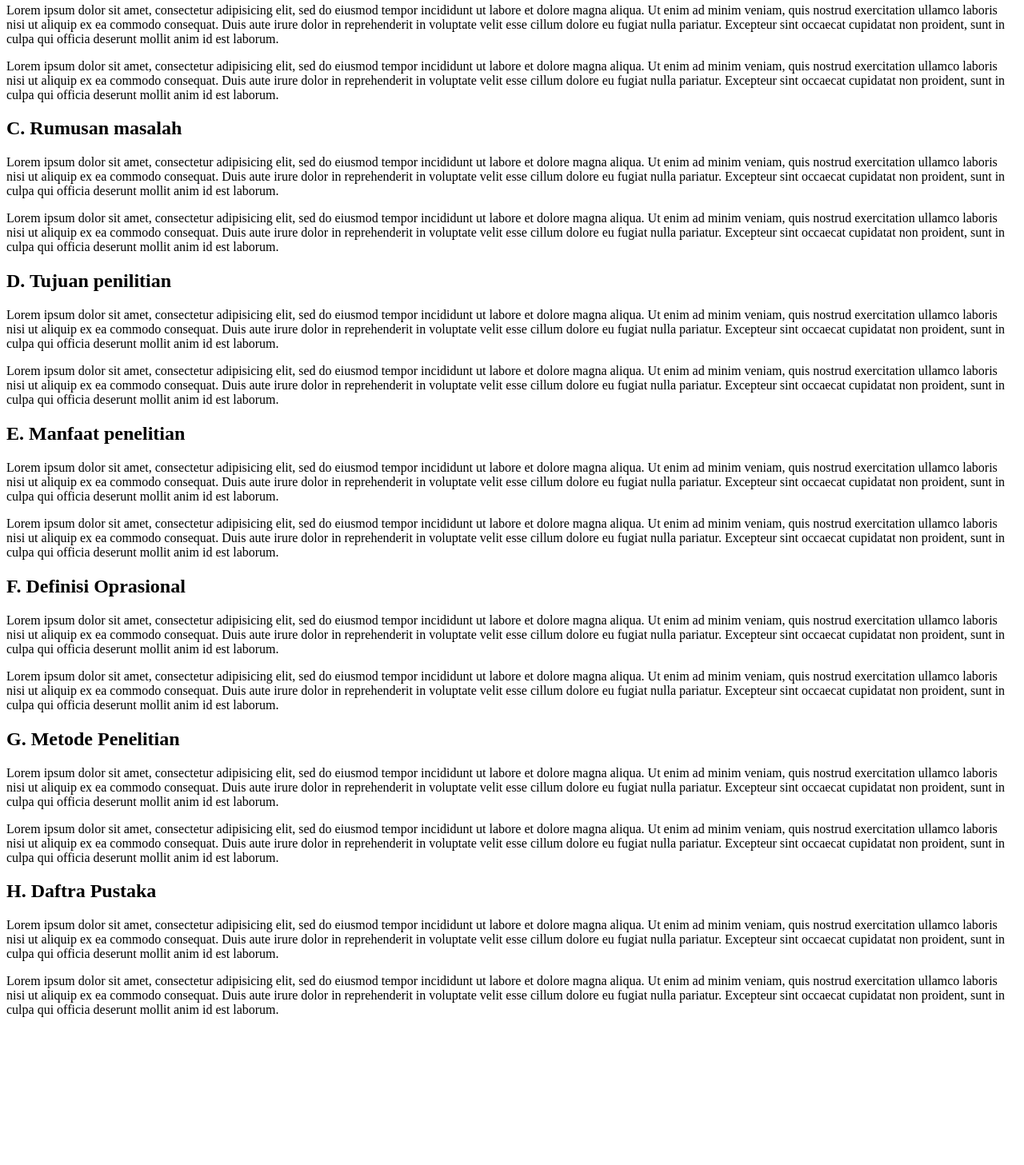
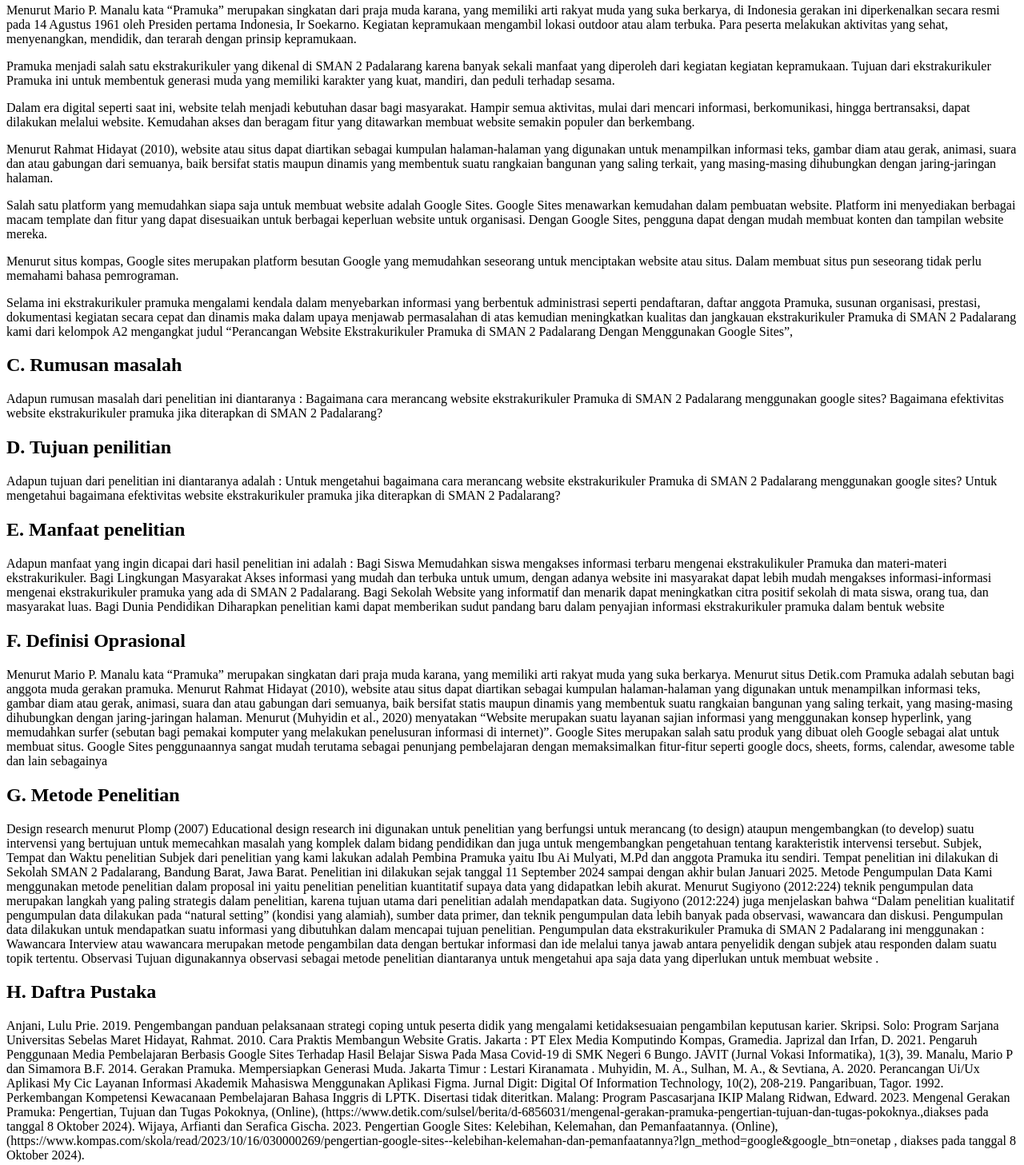
Before and after one commit to Bobotak93/KTI2024, a plain HTML site: page index.html in a window 1280 px wide. Shown: the part 297-1754 px from the top of the page at 80% size. Before the commit the page ends 1585 px from the top, so only its background shows below. Drawn offline with Linux system fonts and the light colour scheme.

Commit message:
Update index.html
Melengkapi Isi Konten

```diff
--- a/index.html
+++ b/index.html
@@ -13,102 +13,83 @@
 <p>Perancangan Website Ekstrakurikuler Pramuka di SMAN 2 Padalarang Menggunakan Google Sites</p>
 
 <h2>B. Latar Belakang</h2>
-<p>Lorem ipsum dolor sit amet, consectetur adipisicing elit, sed do eiusmod
-tempor incididunt ut labore et dolore magna aliqua. Ut enim ad minim veniam,
-quis nostrud exercitation ullamco laboris nisi ut aliquip ex ea commodo
-consequat. Duis aute irure dolor in reprehenderit in voluptate velit esse
-cillum dolore eu fugiat nulla pariatur. Excepteur sint occaecat cupidatat non
-proident, sunt in culpa qui officia deserunt mollit anim id est laborum.</p>
-<p>Lorem ipsum dolor sit amet, consectetur adipisicing elit, sed do eiusmod
-tempor incididunt ut labore et dolore magna aliqua. Ut enim ad minim veniam,
-quis nostrud exercitation ullamco laboris nisi ut aliquip ex ea commodo
-consequat. Duis aute irure dolor in reprehenderit in voluptate velit esse
-cillum dolore eu fugiat nulla pariatur. Excepteur sint occaecat cupidatat non
-proident, sunt in culpa qui officia deserunt mollit anim id est laborum.</p>
+<p>Menurut Mario P. Manalu kata “Pramuka” merupakan singkatan dari praja muda karana, yang memiliki arti rakyat muda yang suka berkarya, di Indonesia gerakan ini diperkenalkan secara resmi pada 14 Agustus 1961 oleh Presiden pertama Indonesia, Ir Soekarno. Kegiatan kepramukaan mengambil lokasi outdoor atau alam terbuka. Para peserta melakukan aktivitas yang sehat, menyenangkan, mendidik, dan terarah dengan prinsip kepramukaan.
+</p>
+<p>Pramuka menjadi salah satu ekstrakurikuler yang dikenal di SMAN 2 Padalarang karena banyak sekali manfaat yang diperoleh dari kegiatan kegiatan kepramukaan. Tujuan dari ekstrakurikuler Pramuka ini untuk membentuk generasi muda yang memiliki karakter yang kuat, mandiri, dan peduli terhadap sesama.</p>
+<p>Dalam era digital seperti saat ini, website telah menjadi kebutuhan dasar bagi masyarakat. Hampir semua aktivitas, mulai dari mencari informasi, berkomunikasi, hingga bertransaksi, dapat dilakukan melalui website. Kemudahan akses dan beragam fitur yang ditawarkan membuat website semakin populer dan berkembang. </p>
+<p>Menurut Rahmat Hidayat (2010), website atau situs dapat diartikan sebagai kumpulan halaman-halaman yang digunakan untuk menampilkan informasi teks, gambar diam atau gerak, animasi, suara dan atau gabungan dari semuanya, baik bersifat statis maupun dinamis yang membentuk suatu rangkaian bangunan yang saling terkait, yang masing-masing dihubungkan dengan jaring-jaringan halaman.</p>
+<p>Salah satu platform yang memudahkan siapa saja untuk membuat website adalah Google Sites. Google Sites menawarkan kemudahan dalam pembuatan website. Platform ini menyediakan berbagai macam template dan fitur yang dapat disesuaikan untuk berbagai keperluan website untuk organisasi. Dengan Google Sites, pengguna dapat dengan mudah membuat konten dan tampilan website mereka.
+</p>
+<p>Menurut situs kompas, Google sites merupakan platform besutan Google yang memudahkan seseorang untuk menciptakan website atau situs. Dalam membuat situs pun seseorang tidak perlu memahami bahasa pemrograman.</p>
+<p>Selama ini ekstrakurikuler pramuka mengalami kendala dalam menyebarkan informasi yang berbentuk administrasi seperti pendaftaran, daftar anggota Pramuka, susunan organisasi, prestasi, dokumentasi kegiatan secara cepat dan dinamis maka dalam upaya menjawab permasalahan di atas kemudian meningkatkan kualitas dan jangkauan ekstrakurikuler Pramuka di SMAN 2 Padalarang kami dari kelompok A2 mengangkat judul “Perancangan Website Ekstrakurikuler Pramuka di SMAN 2 Padalarang Dengan Menggunakan Google Sites”, </p>
+
+
+
+
+
 
 <h2>C. Rumusan masalah</h2>
-<p>Lorem ipsum dolor sit amet, consectetur adipisicing elit, sed do eiusmod
-tempor incididunt ut labore et dolore magna aliqua. Ut enim ad minim veniam,
-quis nostrud exercitation ullamco laboris nisi ut aliquip ex ea commodo
-consequat. Duis aute irure dolor in reprehenderit in voluptate velit esse
-cillum dolore eu fugiat nulla pariatur. Excepteur sint occaecat cupidatat non
-proident, sunt in culpa qui officia deserunt mollit anim id est laborum.</p>
-<p>Lorem ipsum dolor sit amet, consectetur adipisicing elit, sed do eiusmod
-tempor incididunt ut labore et dolore magna aliqua. Ut enim ad minim veniam,
-quis nostrud exercitation ullamco laboris nisi ut aliquip ex ea commodo
-consequat. Duis aute irure dolor in reprehenderit in voluptate velit esse
-cillum dolore eu fugiat nulla pariatur. Excepteur sint occaecat cupidatat non
-proident, sunt in culpa qui officia deserunt mollit anim id est laborum.</p>
+<p>Adapun rumusan masalah dari penelitian ini diantaranya :
+Bagaimana cara merancang website ekstrakurikuler Pramuka di SMAN 2 Padalarang menggunakan google sites?
+Bagaimana efektivitas website ekstrakurikuler pramuka jika diterapkan di SMAN 2 Padalarang?</p>
 
 <h2>D. Tujuan penilitian</h2>
-<p>Lorem ipsum dolor sit amet, consectetur adipisicing elit, sed do eiusmod
-tempor incididunt ut labore et dolore magna aliqua. Ut enim ad minim veniam,
-quis nostrud exercitation ullamco laboris nisi ut aliquip ex ea commodo
-consequat. Duis aute irure dolor in reprehenderit in voluptate velit esse
-cillum dolore eu fugiat nulla pariatur. Excepteur sint occaecat cupidatat non
-proident, sunt in culpa qui officia deserunt mollit anim id est laborum.</p>
-<p>Lorem ipsum dolor sit amet, consectetur adipisicing elit, sed do eiusmod
-tempor incididunt ut labore et dolore magna aliqua. Ut enim ad minim veniam,
-quis nostrud exercitation ullamco laboris nisi ut aliquip ex ea commodo
-consequat. Duis aute irure dolor in reprehenderit in voluptate velit esse
-cillum dolore eu fugiat nulla pariatur. Excepteur sint occaecat cupidatat non
-proident, sunt in culpa qui officia deserunt mollit anim id est laborum.</p>
+<p>Adapun tujuan dari penelitian ini diantaranya adalah :
+Untuk mengetahui bagaimana cara merancang website ekstrakurikuler Pramuka di SMAN 2 Padalarang menggunakan google sites?
+Untuk mengetahui bagaimana efektivitas website ekstrakurikuler pramuka jika diterapkan di SMAN 2 Padalarang?</p>
 
 <h2>E. Manfaat penelitian</h2>
-<p>Lorem ipsum dolor sit amet, consectetur adipisicing elit, sed do eiusmod
-tempor incididunt ut labore et dolore magna aliqua. Ut enim ad minim veniam,
-quis nostrud exercitation ullamco laboris nisi ut aliquip ex ea commodo
-consequat. Duis aute irure dolor in reprehenderit in voluptate velit esse
-cillum dolore eu fugiat nulla pariatur. Excepteur sint occaecat cupidatat non
-proident, sunt in culpa qui officia deserunt mollit anim id est laborum.</p>
-<p>Lorem ipsum dolor sit amet, consectetur adipisicing elit, sed do eiusmod
-tempor incididunt ut labore et dolore magna aliqua. Ut enim ad minim veniam,
-quis nostrud exercitation ullamco laboris nisi ut aliquip ex ea commodo
-consequat. Duis aute irure dolor in reprehenderit in voluptate velit esse
-cillum dolore eu fugiat nulla pariatur. Excepteur sint occaecat cupidatat non
-proident, sunt in culpa qui officia deserunt mollit anim id est laborum.</p>
+<p>Adapun manfaat yang ingin dicapai dari hasil penelitian ini adalah :
+Bagi Siswa
+Memudahkan siswa mengakses informasi terbaru mengenai ekstrakulikuler Pramuka dan materi-materi ekstrakurikuler.
+Bagi Lingkungan Masyarakat
+Akses informasi yang mudah dan terbuka untuk umum, dengan adanya website ini masyarakat dapat lebih mudah mengakses informasi-informasi mengenai ekstrakurikuler pramuka yang ada di SMAN 2 Padalarang.
+Bagi Sekolah
+Website yang informatif dan menarik dapat meningkatkan citra positif sekolah di mata siswa, orang tua, dan masyarakat luas.
+Bagi Dunia Pendidikan
+Diharapkan penelitian kami dapat memberikan sudut pandang baru dalam penyajian informasi ekstrakurikuler pramuka dalam bentuk website
+</p>
 
 <h2>F. Definisi Oprasional</h2>
-<p>Lorem ipsum dolor sit amet, consectetur adipisicing elit, sed do eiusmod
-tempor incididunt ut labore et dolore magna aliqua. Ut enim ad minim veniam,
-quis nostrud exercitation ullamco laboris nisi ut aliquip ex ea commodo
-consequat. Duis aute irure dolor in reprehenderit in voluptate velit esse
-cillum dolore eu fugiat nulla pariatur. Excepteur sint occaecat cupidatat non
-proident, sunt in culpa qui officia deserunt mollit anim id est laborum.</p>
-<p>Lorem ipsum dolor sit amet, consectetur adipisicing elit, sed do eiusmod
-tempor incididunt ut labore et dolore magna aliqua. Ut enim ad minim veniam,
-quis nostrud exercitation ullamco laboris nisi ut aliquip ex ea commodo
-consequat. Duis aute irure dolor in reprehenderit in voluptate velit esse
-cillum dolore eu fugiat nulla pariatur. Excepteur sint occaecat cupidatat non
-proident, sunt in culpa qui officia deserunt mollit anim id est laborum.</p>
+<p>Menurut Mario P. Manalu kata “Pramuka” merupakan singkatan dari praja muda karana, yang memiliki arti rakyat muda yang suka berkarya.
+Menurut situs Detik.com Pramuka adalah sebutan bagi anggota muda gerakan pramuka.
+Menurut Rahmat Hidayat (2010), website atau situs dapat diartikan sebagai kumpulan halaman-halaman yang digunakan untuk menampilkan informasi teks, gambar diam atau gerak, animasi, suara dan atau gabungan dari semuanya, baik bersifat statis maupun dinamis yang membentuk suatu rangkaian bangunan yang saling terkait, yang masing-masing dihubungkan dengan jaring-jaringan halaman.
+Menurut (Muhyidin et al., 2020) menyatakan “Website merupakan suatu layanan sajian informasi yang menggunakan konsep hyperlink, yang memudahkan surfer (sebutan bagi pemakai komputer yang melakukan penelusuran informasi di internet)”.
+Google Sites merupakan salah satu produk yang dibuat oleh Google sebagai alat untuk membuat situs. Google Sites penggunaannya sangat mudah terutama sebagai penunjang pembelajaran dengan memaksimalkan fitur-fitur seperti google docs, sheets, forms, calendar, awesome table dan lain sebagainya
+</p>
 
 <h2>G. Metode Penelitian</h2>
-<p>Lorem ipsum dolor sit amet, consectetur adipisicing elit, sed do eiusmod
-tempor incididunt ut labore et dolore magna aliqua. Ut enim ad minim veniam,
-quis nostrud exercitation ullamco laboris nisi ut aliquip ex ea commodo
-consequat. Duis aute irure dolor in reprehenderit in voluptate velit esse
-cillum dolore eu fugiat nulla pariatur. Excepteur sint occaecat cupidatat non
-proident, sunt in culpa qui officia deserunt mollit anim id est laborum.</p>
-<p>Lorem ipsum dolor sit amet, consectetur adipisicing elit, sed do eiusmod
-tempor incididunt ut labore et dolore magna aliqua. Ut enim ad minim veniam,
-quis nostrud exercitation ullamco laboris nisi ut aliquip ex ea commodo
-consequat. Duis aute irure dolor in reprehenderit in voluptate velit esse
-cillum dolore eu fugiat nulla pariatur. Excepteur sint occaecat cupidatat non
-proident, sunt in culpa qui officia deserunt mollit anim id est laborum.</p>
+<p>Design research menurut Plomp (2007) Educational design research ini digunakan untuk penelitian yang berfungsi untuk merancang (to design) ataupun mengembangkan (to develop) suatu intervensi yang bertujuan untuk memecahkan masalah yang komplek dalam bidang pendidikan dan juga untuk mengembangkan pengetahuan tentang karakteristik intervensi tersebut.
+
+
+Subjek, Tempat dan Waktu penelitian
+Subjek dari penelitian yang kami lakukan adalah Pembina Pramuka yaitu Ibu Ai Mulyati, M.Pd dan anggota Pramuka itu sendiri.
+Tempat penelitian ini dilakukan di Sekolah SMAN 2 Padalarang, Bandung Barat, Jawa Barat. Penelitian ini dilakukan sejak tanggal 11 September 2024 sampai dengan akhir bulan Januari 2025.
+Metode Pengumpulan Data
+Kami menggunakan metode penelitian dalam proposal ini yaitu penelitian penelitian kuantitatif supaya data yang didapatkan lebih akurat. Menurut Sugiyono (2012:224) teknik pengumpulan data merupakan langkah yang paling strategis dalam penelitian, karena tujuan utama dari penelitian adalah mendapatkan data. Sugiyono (2012:224) juga menjelaskan bahwa “Dalam penelitian kualitatif pengumpulan data dilakukan pada “natural setting” (kondisi yang alamiah), sumber data primer, dan teknik pengumpulan data lebih banyak pada observasi, wawancara dan diskusi. Pengumpulan data dilakukan untuk mendapatkan suatu informasi yang dibutuhkan dalam mencapai tujuan penelitian. Pengumpulan data ekstrakurikuler Pramuka di SMAN 2 Padalarang ini menggunakan :
+Wawancara
+Interview atau wawancara merupakan metode pengambilan data dengan bertukar informasi dan ide melalui tanya jawab antara penyelidik dengan subjek atau responden dalam suatu topik tertentu.
+Observasi
+Tujuan digunakannya observasi sebagai metode penelitian diantaranya untuk mengetahui apa saja data yang diperlukan untuk membuat website .
+</p>
 
 <h2>H. Daftra Pustaka</h2>
-<p>Lorem ipsum dolor sit amet, consectetur adipisicing elit, sed do eiusmod
-tempor incididunt ut labore et dolore magna aliqua. Ut enim ad minim veniam,
-quis nostrud exercitation ullamco laboris nisi ut aliquip ex ea commodo
-consequat. Duis aute irure dolor in reprehenderit in voluptate velit esse
-cillum dolore eu fugiat nulla pariatur. Excepteur sint occaecat cupidatat non
-proident, sunt in culpa qui officia deserunt mollit anim id est laborum.</p>
-<p>Lorem ipsum dolor sit amet, consectetur adipisicing elit, sed do eiusmod
-tempor incididunt ut labore et dolore magna aliqua. Ut enim ad minim veniam,
-quis nostrud exercitation ullamco laboris nisi ut aliquip ex ea commodo
-consequat. Duis aute irure dolor in reprehenderit in voluptate velit esse
-cillum dolore eu fugiat nulla pariatur. Excepteur sint occaecat cupidatat non
-proident, sunt in culpa qui officia deserunt mollit anim id est laborum.</p>
+<p>Anjani, Lulu Prie. 2019. Pengembangan panduan pelaksanaan strategi coping untuk peserta didik yang mengalami ketidaksesuaian pengambilan keputusan karier. Skripsi. Solo: Program Sarjana Universitas Sebelas Maret
+
+Hidayat, Rahmat. 2010. Cara Praktis Membangun Website Gratis. Jakarta : PT Elex Media Komputindo Kompas, Gramedia.
+
+Japrizal dan Irfan, D. 2021. Pengaruh Penggunaan Media Pembelajaran Berbasis Google Sites Terhadap Hasil Belajar Siswa Pada Masa Covid-19 di SMK Negeri 6 Bungo. JAVIT (Jurnal Vokasi Informatika), 1(3), 39.
+
+Manalu, Mario P dan Simamora B.F. 2014. Gerakan Pramuka. Mempersiapkan Generasi Muda. Jakarta Timur : Lestari Kiranamata
+.
+Muhyidin, M. A., Sulhan, M. A., & Sevtiana, A. 2020. Perancangan Ui/Ux Aplikasi My Cic Layanan Informasi Akademik Mahasiswa Menggunakan Aplikasi Figma. Jurnal Digit: Digital Of Information Technology, 10(2), 208-219.
+
+Pangaribuan, Tagor. 1992. Perkembangan Kompetensi Kewacanaan Pembelajaran Bahasa Inggris di LPTK. Disertasi tidak diteritkan. Malang: Program Pascasarjana IKIP Malang
+
+Ridwan, Edward. 2023. Mengenal Gerakan Pramuka: Pengertian, Tujuan dan Tugas Pokoknya, (Online), (https://www.detik.com/sulsel/berita/d-6856031/mengenal-gerakan-pramuka-pengertian-tujuan-dan-tugas-pokoknya.,diakses pada tanggal 8 Oktober 2024).
+
+Wijaya, Arfianti dan Serafica Gischa. 2023. Pengertian Google Sites: Kelebihan, Kelemahan, dan Pemanfaatannya. (Online), (https://www.kompas.com/skola/read/2023/10/16/030000269/pengertian-google-sites--kelebihan-kelemahan-dan-pemanfaatannya?lgn_method=google&google_btn=onetap , diakses pada tanggal 8 Oktober 2024).
+</p>
 
 </body>
 </html>
```
